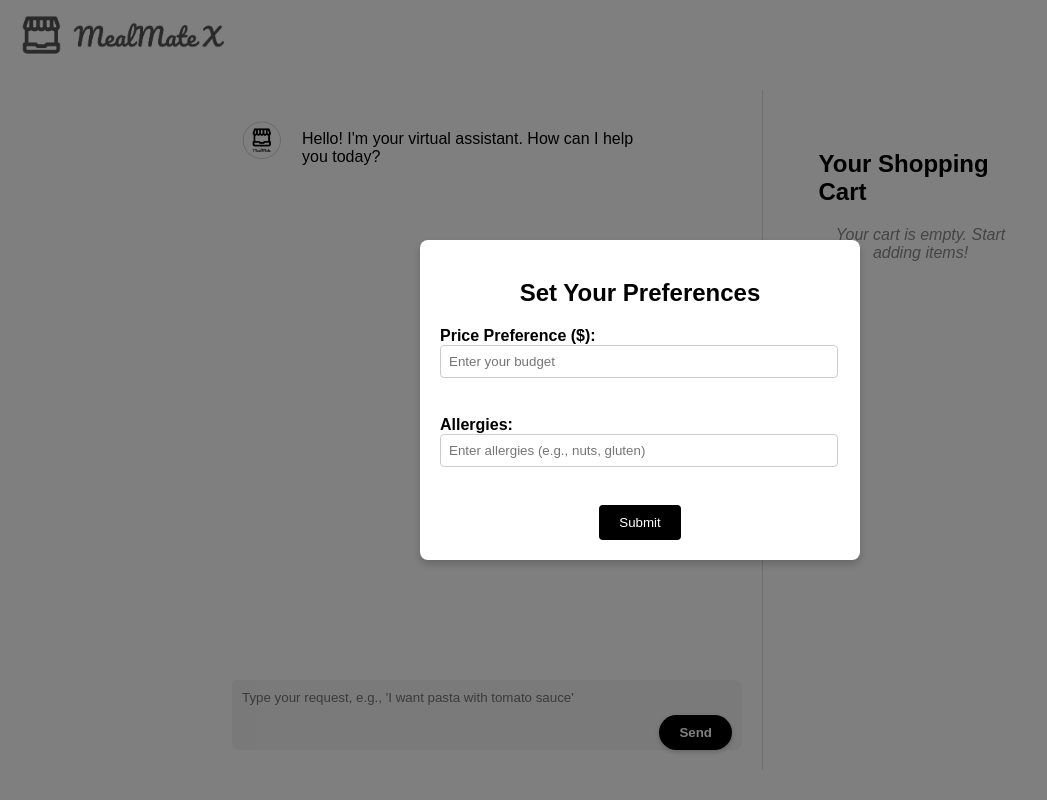
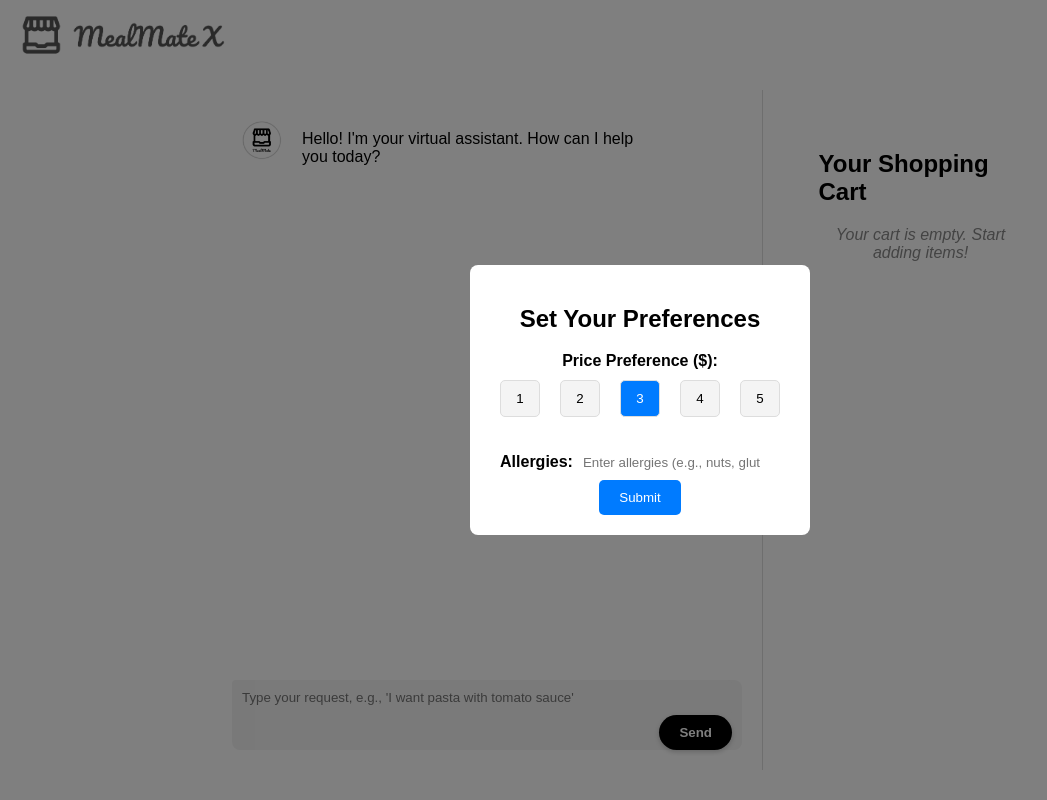
Before and after one commit to LIYunzhe1408/MealMate, a React (Create React App) app in the folder frontend/: page / in a window 1280 px wide. Shown: the whole page, without its empty margins (0-1047 px from the left). Built offline with nearby package versions, Linux system fonts and the light colour scheme.

Commit message:
Change front end to select from 1-5 for price preference

```diff
--- a/frontend/src/components/PopUp.css
+++ b/frontend/src/components/PopUp.css
@@ -1,53 +1,64 @@
+/* Modal Overlay */
 .modal-overlay {
     position: fixed;
     top: 0;
     left: 0;
     width: 100%;
     height: 100%;
-    background: rgba(0, 0, 0, 0.5);
+    background-color: rgba(0, 0, 0, 0.5);
     display: flex;
+    align-items: center;
     justify-content: center;
-    align-items: center;
     z-index: 1000;
 }
 
+/* Modal Container */
 .modal {
-    background: white;
+    background-color: white;
     padding: 20px;
     border-radius: 8px;
-    max-width: 400px;
-    width: 100%;
-    box-shadow: 0 4px 8px rgba(0, 0, 0, 0.2);
     text-align: center;
+    width: 300px;
 }
 
-.modal h2 {
-    margin-bottom: 20px;
+/* Budget Options */
+.budget-options {
+    display: flex;
+    justify-content: space-around;
+    margin: 10px 0;
 }
 
-.modal label {
-    display: block;
-    margin-bottom: 10px;
-    text-align: left;
+.budget-button {
+    padding: 10px 15px;
+    border: 1px solid #ddd;
+    border-radius: 5px;
+    background-color: #f4f4f4;
+    color: black;
+    cursor: pointer;
+    transition: all 0.3s ease;
+}
+/*
+.budget-button:hover {
+    background-color: #007bff;
+    color: white;
+} */
+
+.budget-button.selected {
+    background-color: #007bff;
+    color: white;
 }
 
-.modal input {
-    width: calc(100% - 20px);
-    padding: 8px;
-    margin-bottom: 10px;
-    border: 1px solid #ccc;
-    border-radius: 4px;
-}
-
+/* Submit Button */
 .submit-button {
-    background-color: black;
+    padding: 10px 20px;
+    background-color: #007bff;
     color: white;
-    padding: 10px 20px;
     border: none;
-    border-radius: 4px;
+    border-radius: 5px;
     cursor: pointer;
+    transition: background-color 0.3s ease;
 }
 
 .submit-button:hover {
-    opacity: 60%;
+    background-color: #0056b3;
 }
--- a/frontend/src/components/PopUp.js
+++ b/frontend/src/components/PopUp.js
@@ -2,7 +2,7 @@ import React, { useState } from "react";
 import "./PopUp.css";
 
 function PopUp({ onSubmit }) {
-    const [pricePreference, setPricePreference] = useState("");
+    const [pricePreference, setPricePreference] = useState(3); // Default budget preference: 3
     const [allergies, setAllergies] = useState("");
 
     const handleSubmit = (e) => {
@@ -17,13 +17,20 @@ function PopUp({ onSubmit }) {
                 <form onSubmit={handleSubmit}>
                     <label>
                         <strong>Price Preference ($):</strong>
-                        <input
-                            type="number"
-                            value={pricePreference}
-                            onChange={(e) => setPricePreference(e.target.value)}
-                            placeholder="Enter your budget"
-                            required
-                        />
+                        <div className="budget-options">
+                            {[1, 2, 3, 4, 5].map((num) => (
+                                <button
+                                    key={num}
+                                    type="button"
+                                    className={`budget-button ${
+                                        num === pricePreference ? "selected" : ""
+                                    }`}
+                                    onClick={() => setPricePreference(num)}
+                                >
+                                    {num}
+                                </button>
+                            ))}
+                        </div>
                     </label>
                     <br />
                     <label>
```
